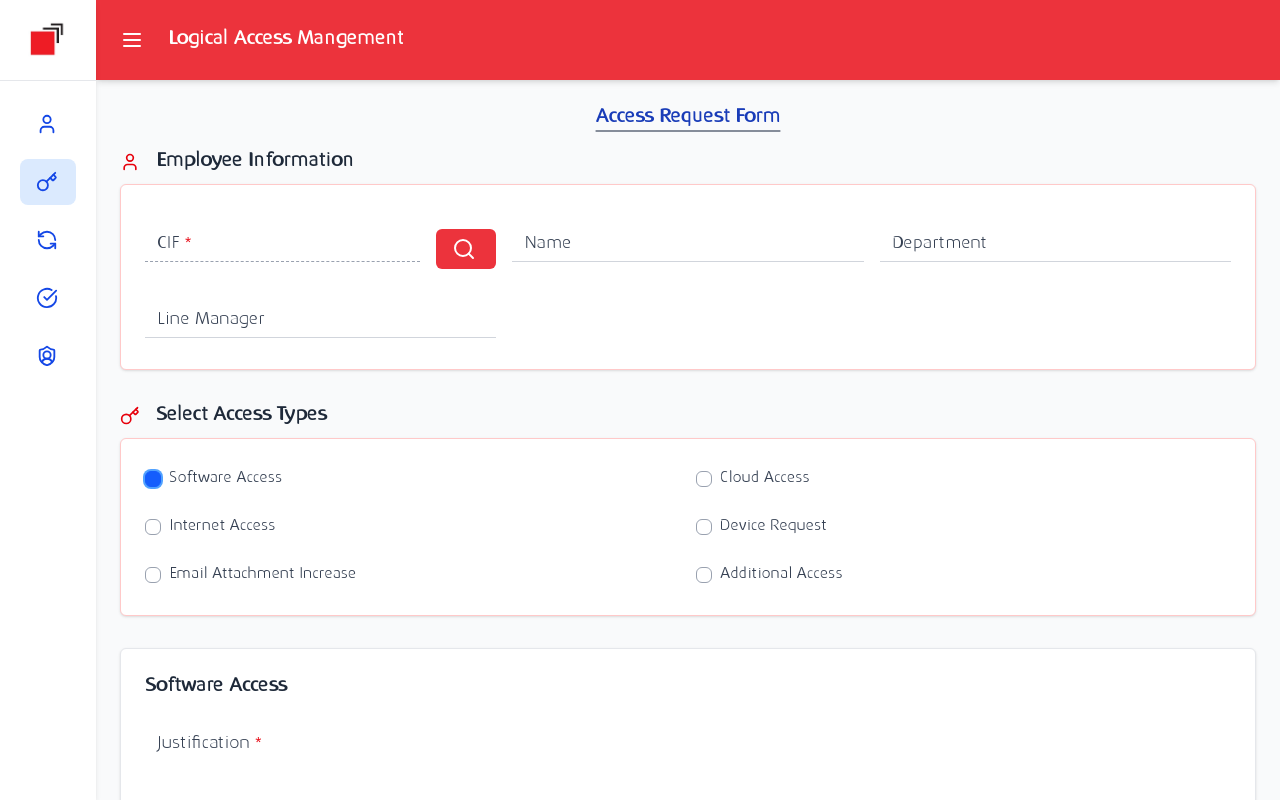
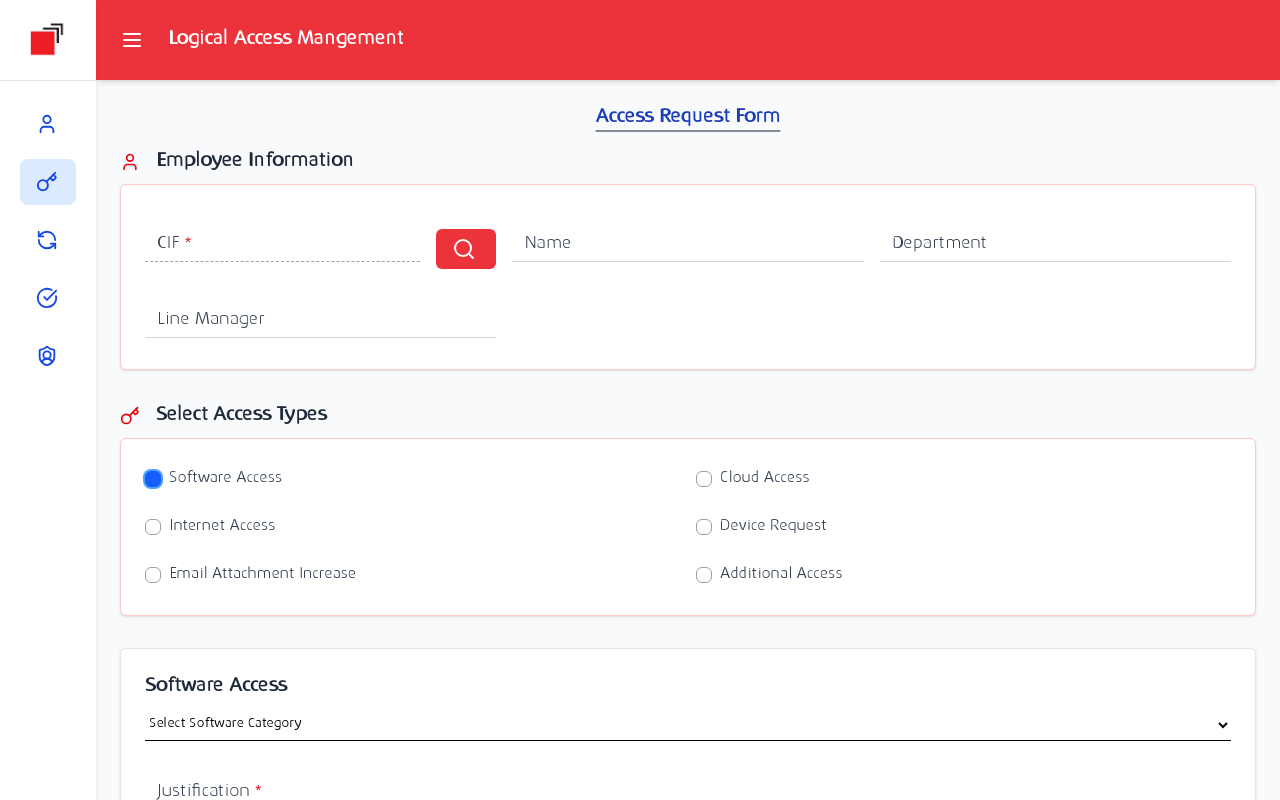
Before and after one commit to Nazmul-karim-tanvir-2nd/lamCodes, a React (Vite) app in the folder lamFrontend/: page /access-request in a window 1280 px wide. Both pictures are taken after a click on the checkbox "Software Access". Built offline with nearby package versions, Linux system fonts and the light colour scheme.

Commit message:
Changes in software access, added drop down for all softwares available

```diff
--- a/lamFrontend/src/components/AccessReviewCard.jsx
+++ b/lamFrontend/src/components/AccessReviewCard.jsx
@@ -58,8 +58,12 @@ const AccessReviewCard = ({
                 <p className="font-medium text-gray-700">{type}</p>
 
                 {key === "Software" && (
-                  <p className="text-sm"><strong>Justification:</strong> {data?.justification || "N/A"}</p>
-                )}
+  <>
+    <p className="text-sm"><strong>Category:</strong> {data?.category || "N/A"}</p>
+    <p className="text-sm"><strong>Software:</strong> {data?.software || "N/A"}</p>
+    <p className="text-sm"><strong>Justification:</strong> {data?.justification || "N/A"}</p>
+  </>
+)}
                 {key === "Cloud" && (
                   <>
                     <p className="text-sm"><strong>Service:</strong> {data?.service || "N/A"}</p>
--- a/lamFrontend/src/pages/accessRequest/AccessTypesSection.jsx
+++ b/lamFrontend/src/pages/accessRequest/AccessTypesSection.jsx
@@ -1,4 +1,3 @@
-// src/pages/accessRequest/AccessTypesSection.jsx
 import { Key } from "lucide-react";
 import FloatingCheckbox from "../../components/custom/FloatingCheckbox";
 import { SectionTitle } from "../../components/SectionTitle";
@@ -6,10 +5,25 @@ import FloatingInput from "../../components/custom/FloatingInput";
 import FloatingTextarea from "../../components/custom/FloatingTextarea";
 import useAccessRequestStore from "../../store/accessRequestStore";
 
-
 const Required = ({ children }) => (
   <span>{children} <span className="text-red-600">*</span></span>
 );
+
+// Software categories with nested options
+const softwareOptions = {
+  "OSP":
+  ["CIF Process", "CIF Request", "Deposit Process", "Deposit Request", "Lending Process", "Lending Request", "PDC Process", "PDC Request"],
+  "OCAS":
+   ["Appraisal Maker", "Appraisal Viewer", "Backlog Migration", "CAD User", "CED Checker", "CED Maker",
+    "CIB & CIF Checker", "CIB & CIF Maker", "CPV-Checker", "CPV-Maker", "CPU-Maker", "Dashboard", "Disbursment Authorization",
+    "Document Management - View", "Document Requirement", "DPU-Maker", "LPU-Maker", "Lead Checker", "Lead Maker", "Legal Checker",
+    "Legal Maker", "MIS", "Operation Checker", "Operation Maker", "Post-facto checking", "Prospect Checker", "Prospect Maker", "SRO-Maker",
+     "Technical Checker", "Technical Maker", "Viewer"],
+  "FLEXCUBE":
+   ["Accounts & MIS Checker", "Accounts & MIS Maker", "CASA Maker", "CASA Viewer", "Customer Checker", "Customer Maker", "Customer Viewer", "Lending Authorizer", "Lending Checker", "Lending Maker", "Lending Viewer", "Limit & Collaterals Checker", "Limit & Collaterals Maker", "Limit & Collaterals Viewer",
+    "Money Market Checker", "Money Market Maker", "PDC Checker", "PDC Maker", "PDC Viewer", "Term Deposit Checker", "Term Deposit Maker"],
+
+};
 
 const AccessTypesSection = () => {
   const {
@@ -19,15 +33,26 @@ const AccessTypesSection = () => {
     setFieldValue
   } = useAccessRequestStore();
 
+  const selectedCategory = fields?.Software?.category || "";
+  const availableSoftwares = selectedCategory ? softwareOptions[selectedCategory] || [] : [];
+
   return (
     <>
       <SectionTitle>
         <Key className="w-5 h-5 text-red-600 mr-2" />
         Select Access Types
       </SectionTitle>
+
       <div className="bg-white border border-red-200 rounded-md p-6 shadow">
         <div className="grid grid-cols-1 sm:grid-cols-2 gap-4">
-          {["Software Access", "Cloud Access", "Internet Access", "Device Request", "Email Attachment Increase", "Additional Access"].map((type) => (
+          {[
+            "Software Access",
+            "Cloud Access",
+            "Internet Access",
+            "Device Request",
+            "Email Attachment Increase",
+            "Additional Access",
+          ].map((type) => (
             <FloatingCheckbox
               key={type}
               label={type}
@@ -42,6 +67,37 @@ const AccessTypesSection = () => {
       {selectedTypes.includes("Software Access") && (
         <div className="bg-white border border-gray-200 rounded-md p-6 shadow space-y-4">
           <SectionTitle>Software Access</SectionTitle>
+
+          <select
+            className="border-b w-full py-2 text-sm"
+            onChange={(e) => {
+              setFieldValue("Software", "category", e.target.value);
+              setFieldValue("Software", "software", "");
+            }}
+            value={fields?.Software?.category || ""}
+            required
+          >
+            <option value="">Select Software Category</option>
+            {Object.keys(softwareOptions).map((cat) => (
+              <option key={cat} value={cat}>{cat}</option>
+            ))}
+          </select>
+
+          {selectedCategory && (
+            <select
+              className="border-b w-full py-2 text-sm"
+              onChange={(e) => setFieldValue("Software", "software", e.target.value)}
+              value={fields?.Software?.software || ""}
+              required
+            >
+              <option value="">Select Software</option>
+              {availableSoftwares.map((sw) => (
+                <option key={sw} value={sw}>{sw}</option>
+
+              ))}
+            </select>
+          )}
+
           <FloatingTextarea
             label={<Required>Justification</Required>}
             name="software_justification"
@@ -51,6 +107,7 @@ const AccessTypesSection = () => {
         </div>
       )}
 
+      {/* Cloud Access */}
       {selectedTypes.includes("Cloud Access") && (
         <div className="bg-white border border-gray-200 rounded-md p-6 shadow space-y-4">
           <SectionTitle>Cloud Access</SectionTitle>
@@ -69,6 +126,7 @@ const AccessTypesSection = () => {
         </div>
       )}
 
+      {/* Internet Access */}
       {selectedTypes.includes("Internet Access") && (
         <div className="bg-white border border-gray-200 rounded-md p-6 shadow space-y-4">
           <SectionTitle>Internet Access</SectionTitle>
@@ -81,6 +139,7 @@ const AccessTypesSection = () => {
         </div>
       )}
 
+      {/* Device Request */}
       {selectedTypes.includes("Device Request") && (
         <div className="bg-white border border-gray-200 rounded-md p-6 shadow space-y-4">
           <SectionTitle>Device Request</SectionTitle>
@@ -105,6 +164,7 @@ const AccessTypesSection = () => {
         </div>
       )}
 
+      {/* Email Attachment Increase */}
       {selectedTypes.includes("Email Attachment Increase") && (
         <div className="bg-white border border-gray-200 rounded-md p-6 shadow space-y-4">
           <SectionTitle>Email Attachment Limit</SectionTitle>
@@ -133,6 +193,7 @@ const AccessTypesSection = () => {
         </div>
       )}
 
+      {/* Additional Access */}
       {selectedTypes.includes("Additional Access") && (
         <div className="bg-white border border-gray-200 rounded-md p-6 shadow space-y-4">
           <SectionTitle>Additional Access</SectionTitle>
```
